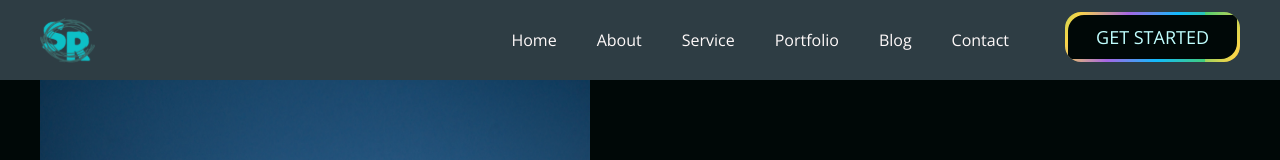
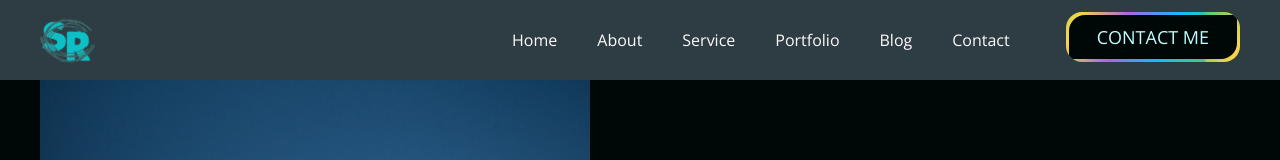
Before and after one commit to dev-saminur/sr-my-portfolio, a Next.js app: page /pages/about in a window 1280 px wide. Shown: the top 160 px of the page. Built offline with nearby package versions, Linux system fonts and the light colour scheme.

Commit message:
Update index.js

```diff
--- a/src/components/Navbar/index.js
+++ b/src/components/Navbar/index.js
@@ -38,7 +38,7 @@ const Navbar = () => {
                       </Navlinks>
                     ))}
                     <div className="ml-4">
-                      <Buttons title="get started" />
+                      <Buttons title="Contact me" />
                     </div>
                   </Flex>
                 </Navitems>
```
